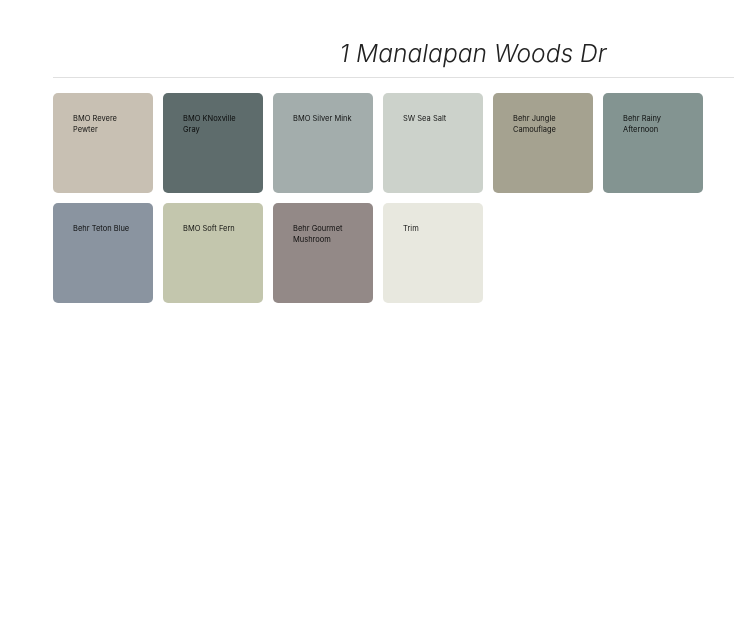
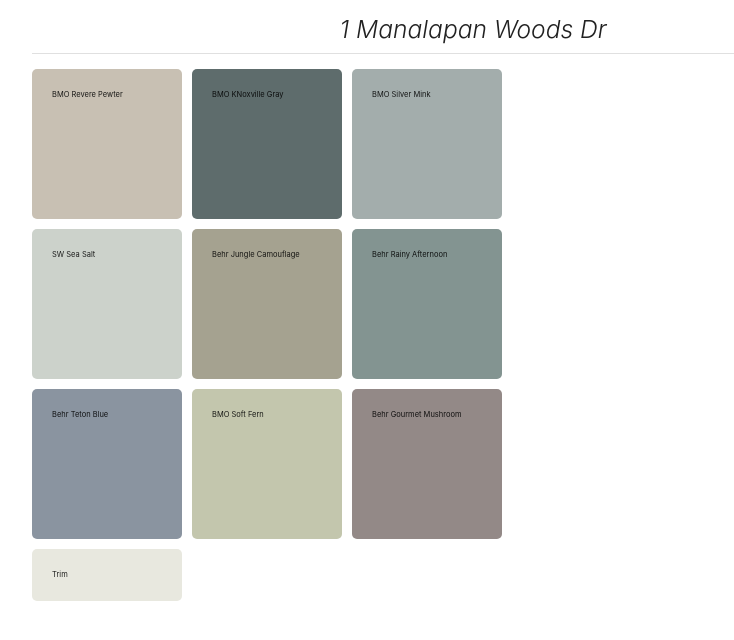
Before and after one commit to tbizz22/Paint, a plain HTML site: page index.html in a window 1280 px wide. Shown: the whole page, without its empty margins (167-901 px from the left). Drawn offline with Linux system fonts and the light colour scheme.

Commit message:
update grid layout

```diff
--- a/css/style.css
+++ b/css/style.css
@@ -41,7 +41,7 @@
 }
 
 body {
-  margin: 40px;
+  margin: 10px;
 }
 
 .box {
@@ -56,8 +56,8 @@
   width: 1000px;
   display: grid;
   grid-gap: 10px;
-  grid-template-columns: repeat(6, 100px);
-  grid-template-rows: 100px 100px 100px;
+  grid-template-columns: repeat(3, 150px);
+  grid-template-rows: 150px 150px 150px;
   grid-auto-flow: row;
   margin: auto;
 }
--- a/index.html
+++ b/index.html
@@ -33,7 +33,7 @@
                 <div class="box tb">Behr Teton Blue</div>
                 <div class="box sf">BMO Soft Fern</div>
                 <div class="box gm">Behr Gourmet Mushroom</div>
-                <div class="box w">Trim</div>
+                <div class="box s12 w">Trim</div>
             </div>
         </div>
     </div>
```
